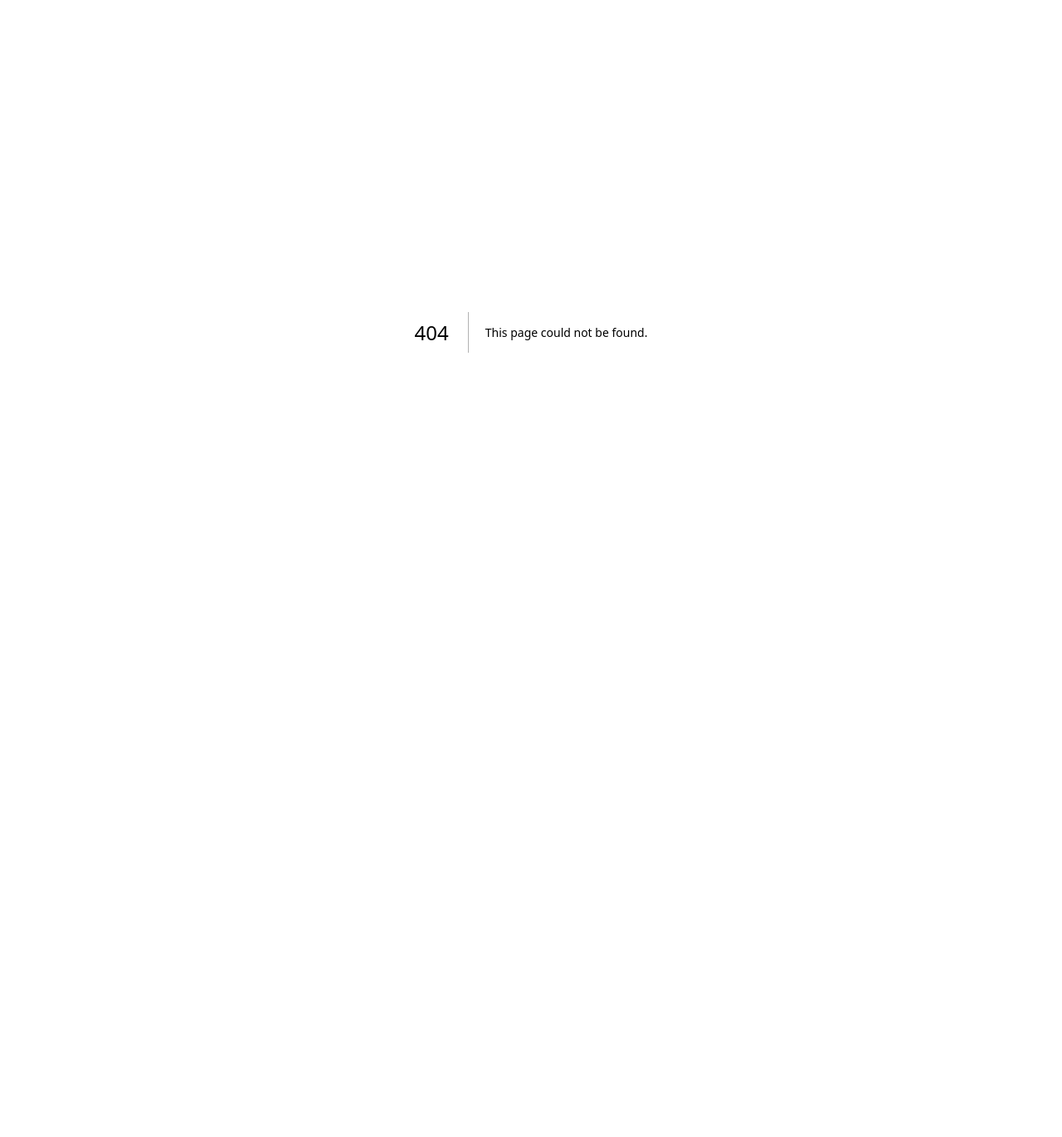
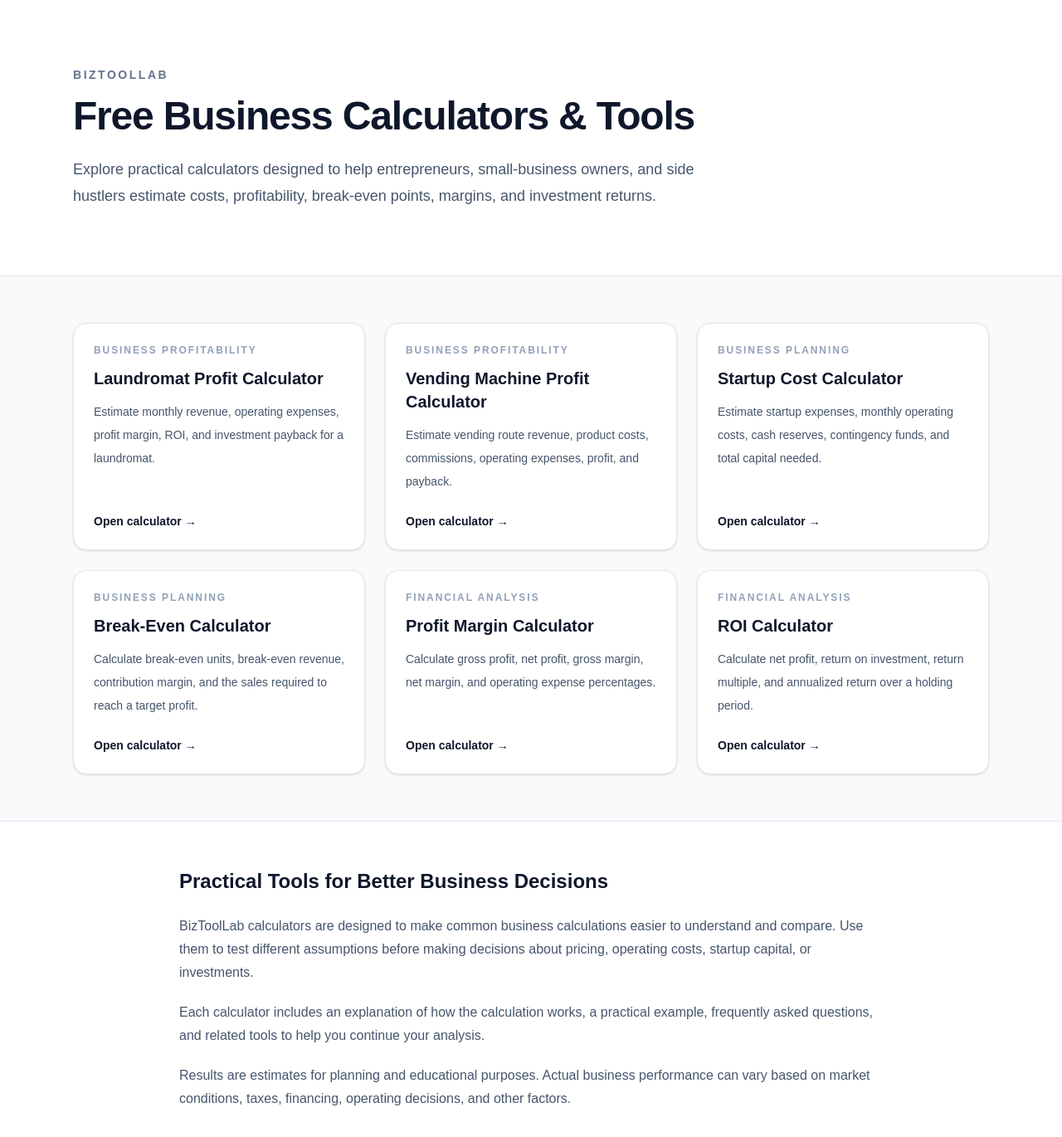
Before and after one commit to michaelansara72-admin/biztoollab, a Next.js app: page /calculators in a window 1280 px wide. Before the commit this address had no page. Shown: the top 1370 px of the page at 83% size. Before the commit the page ends 800 px from the top, so only its background shows below. Built offline with nearby package versions, Linux system fonts and the light colour scheme.

Commit message:
Add calculators hub page

```diff
--- /dev/null
+++ b/src/app/calculators/page.tsx
@@ -0,0 +1,133 @@
+import type { Metadata } from "next";
+
+export const metadata: Metadata = {
+  title: "Free Business Calculators & Tools",
+  description:
+    "Browse free business calculators for profit, startup costs, break-even analysis, ROI, vending machines, laundromats, and more.",
+};
+
+const calculators = [
+  {
+    title: "Laundromat Profit Calculator",
+    description:
+      "Estimate monthly revenue, operating expenses, profit margin, ROI, and investment payback for a laundromat.",
+    href: "/calculators/laundromat-profit-calculator",
+    category: "Business Profitability",
+  },
+  {
+    title: "Vending Machine Profit Calculator",
+    description:
+      "Estimate vending route revenue, product costs, commissions, operating expenses, profit, and payback.",
+    href: "/calculators/vending-machine-profit-calculator",
+    category: "Business Profitability",
+  },
+  {
+    title: "Startup Cost Calculator",
+    description:
+      "Estimate startup expenses, monthly operating costs, cash reserves, contingency funds, and total capital needed.",
+    href: "/calculators/startup-cost-calculator",
+    category: "Business Planning",
+  },
+  {
+    title: "Break-Even Calculator",
+    description:
+      "Calculate break-even units, break-even revenue, contribution margin, and the sales required to reach a target profit.",
+    href: "/calculators/break-even-calculator",
+    category: "Business Planning",
+  },
+  {
+    title: "Profit Margin Calculator",
+    description:
+      "Calculate gross profit, net profit, gross margin, net margin, and operating expense percentages.",
+    href: "/calculators/profit-margin-calculator",
+    category: "Financial Analysis",
+  },
+  {
+    title: "ROI Calculator",
+    description:
+      "Calculate net profit, return on investment, return multiple, and annualized return over a holding period.",
+    href: "/calculators/roi-calculator",
+    category: "Financial Analysis",
+  },
+];
+
+export default function CalculatorsPage() {
+  return (
+    <main className="min-h-screen bg-slate-50 text-slate-900">
+      <section className="border-b border-slate-200 bg-white">
+        <div className="mx-auto max-w-6xl px-6 py-16 sm:py-20">
+          <p className="text-sm font-bold uppercase tracking-[0.18em] text-slate-500">
+            BizToolLab
+          </p>
+
+          <h1 className="mt-4 max-w-3xl text-4xl font-bold tracking-tight sm:text-5xl">
+            Free Business Calculators & Tools
+          </h1>
+
+          <p className="mt-6 max-w-3xl text-lg leading-8 text-slate-600">
+            Explore practical calculators designed to help entrepreneurs,
+            small-business owners, and side hustlers estimate costs,
+            profitability, break-even points, margins, and investment returns.
+          </p>
+        </div>
+      </section>
+
+      <section className="mx-auto max-w-6xl px-6 py-14">
+        <div className="grid gap-6 md:grid-cols-2 lg:grid-cols-3">
+          {calculators.map((calculator) => (
+            <a
+              key={calculator.href}
+              href={calculator.href}
+              className="group flex h-full flex-col rounded-2xl border border-slate-200 bg-white p-6 shadow-sm transition hover:-translate-y-0.5 hover:border-slate-400 hover:shadow-md"
+            >
+              <p className="text-xs font-bold uppercase tracking-[0.16em] text-slate-400">
+                {calculator.category}
+              </p>
+
+              <h2 className="mt-3 text-xl font-bold text-slate-900">
+                {calculator.title}
+              </h2>
+
+              <p className="mt-3 flex-1 text-sm leading-7 text-slate-600">
+                {calculator.description}
+              </p>
+
+              <span className="mt-6 text-sm font-semibold text-slate-900">
+                Open calculator →
+              </span>
+            </a>
+          ))}
+        </div>
+      </section>
+
+      <section className="border-t border-slate-200 bg-white">
+        <div className="mx-auto max-w-4xl px-6 py-14">
+          <h2 className="text-2xl font-bold">
+            Practical Tools for Better Business Decisions
+          </h2>
+
+          <div className="mt-6 space-y-5 leading-7 text-slate-600">
+            <p>
+              BizToolLab calculators are designed to make common business
+              calculations easier to understand and compare. Use them to test
+              different assumptions before making decisions about pricing,
+              operating costs, startup capital, or investments.
+            </p>
+
+            <p>
+              Each calculator includes an explanation of how the calculation
+              works, a practical example, frequently asked questions, and
+              related tools to help you continue your analysis.
+            </p>
+
+            <p>
+              Results are estimates for planning and educational purposes.
+              Actual business performance can vary based on market conditions,
+              taxes, financing, operating decisions, and other factors.
+            </p>
+          </div>
+        </div>
+      </section>
+    </main>
+  );
+}
--- a/src/app/sitemap.ts
+++ b/src/app/sitemap.ts
@@ -10,6 +10,12 @@ export default function sitemap(): MetadataRoute.Sitemap {
       lastModified,
       changeFrequency: "weekly",
       priority: 1,
+    },
+    {
+      url: `${baseUrl}/calculators`,
+      lastModified,
+      changeFrequency: "weekly",
+      priority: 0.95,
     },
     {
       url: `${baseUrl}/calculators/laundromat-profit-calculator`,
```
Lines whose indentation alone changed are shown as unchanged.
